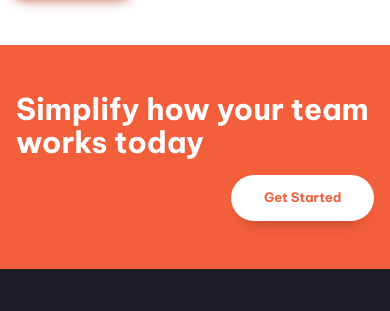
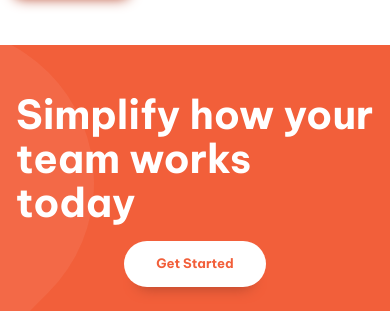
Before and after one commit to MikSanty/fem-manage-landing-page, a plain HTML site: page index.html in a window 390 px wide. Shown: the part 1841-2152 px from the top of the page. Drawn offline with Linux system fonts and the light colour scheme.

Commit message:
end of part 6

```diff
--- a/index.html
+++ b/index.html
@@ -106,7 +106,7 @@
       <div class="container">
         <div class="even-columns vertical-align-center">
           <div>
-            <h2 class="fs-secondary-heading fw-bold">Simplify how your team works today</h2>
+            <h2 class="fs-primary-heading fw-bold">Simplify how your team works today</h2>
           </div>
           <div class="justify-self-end">
             <button class="button" data-type="inverted">Get Started</button>
--- a/style.css
+++ b/style.css
@@ -249,6 +249,21 @@ p[data-width="wide"] {
   }
 }
 
+/* cta */
+
+.cta {
+  background-image: url(/images/bg-simplify-section-desktop.svg);
+  background-repeat: no-repeat;
+  background-position: bottom;
+}
+
+@media (max-width: 50em) {
+  .cta {
+    background-image: url(/images/bg-simplify-section-mobile.svg);
+    background-position: left;
+  }
+}
+
 /* Utility Classes */
 
 .visually-hidden {
@@ -276,6 +291,10 @@ p[data-width="wide"] {
   gap: 1rem;
 }
 
+.justify-self-end {
+  justify-self: center;
+}
+
 @media (min-width: 50em) {
   .even-columns {
     grid-auto-flow: column;
@@ -285,14 +304,14 @@ p[data-width="wide"] {
   .display-md-inline-flex {
     display: inline-flex;
   }
+
+  .justify-self-end {
+    justify-self: end;
+  }
 }
 
 .vertical-align-center {
   align-items: center;
-}
-
-.justify-self-end {
-  justify-self: end;
 }
 
 :where(.flow > :not(:first-child)) {
```
